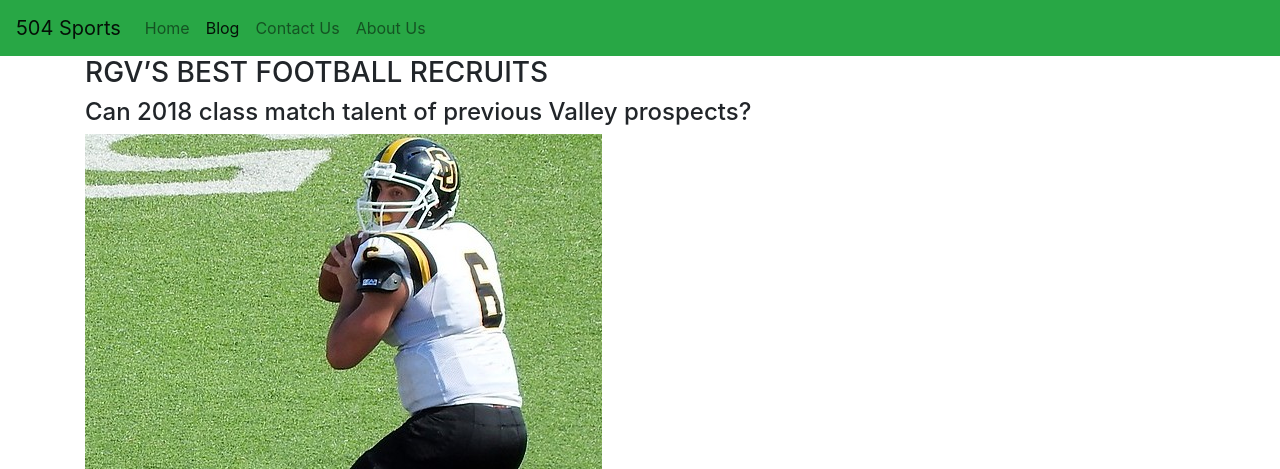
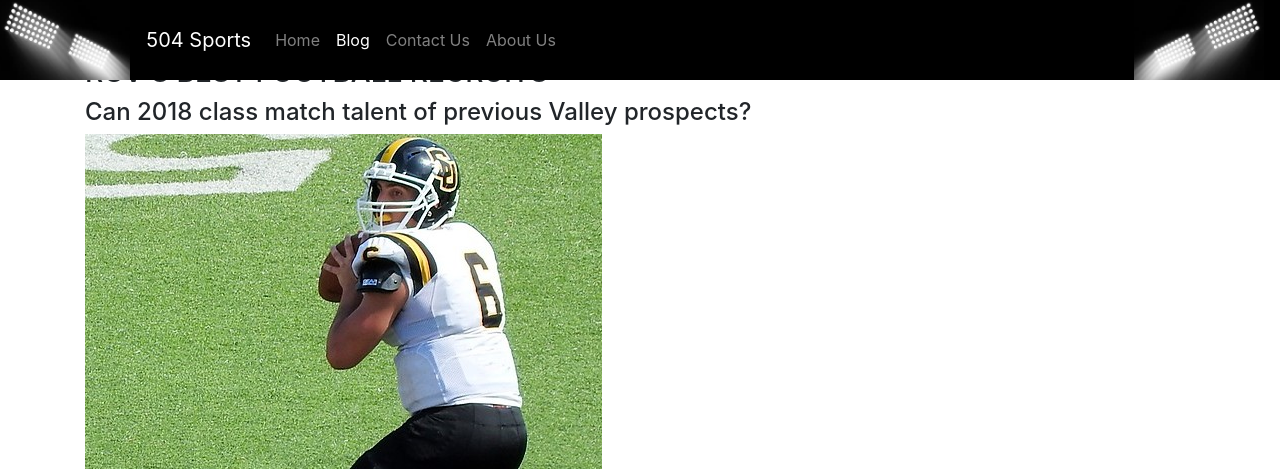
Before and after one commit to TheManOfSteel1/TheSportsGig, a PHP site: page /blog.html in a window 1280 px wide. Shown: the top 469 px of the page. Run offline with PHP 8.4, Linux system fonts and the light colour scheme; some libraries are stand-ins or nearby versions.

Commit message:
added floodlights to navbar

```diff
--- a/TheSportsGig.html
+++ b/TheSportsGig.html
@@ -17,7 +17,7 @@
 </head>
 
 <body>
-    <nav class="navbar navbar-expand-lg navbar-light bg-success">
+    <nav class="navbar navbar-expand-lg navbar-dark">
   <a class="navbar-brand" href="#">504 Sports</a>
   <button class="navbar-toggler" type="button" data-toggle="collapse" data-target="#navbarNav" aria-controls="navbarNav" aria-expanded="false" aria-label="Toggle navigation">
     <span class="navbar-toggler-icon"></span>
@@ -41,6 +41,8 @@
   </div>
 </nav>
     <div class="container">
+
+
         <div class="socialmedia">
 
         <div class="circle circle-twitter"><i class="fab fa-twitter fa-2x"></i></div>
--- a/aboutus.html
+++ b/aboutus.html
@@ -11,7 +11,7 @@
     <title>Hello, world!</title>
   </head>
   <body>
-      <nav class="navbar navbar-expand-lg navbar-light bg-light">
+      <nav class="navbar navbar-expand-lg navbar-dark">
           <a class="navbar-brand" href="#">Navbar</a>
           <button class="navbar-toggler" type="button" data-toggle="collapse" data-target="#navbarNav" aria-controls="navbarNav" aria-expanded="false" aria-label="Toggle navigation">
       <span class="navbar-toggler-icon"></span>
--- a/blog.html
+++ b/blog.html
@@ -9,11 +9,17 @@
     <!-- Bootstrap CSS -->
     <link rel="stylesheet" href="https://maxcdn.bootstrapcdn.com/bootstrap/4.0.0/css/bootstrap.min.css" integrity="sha384-Gn5384xqQ1aoWXA+058RXPxPg6fy4IWvTNh0E263XmFcJlSAwiGgFAW/dAiS6JXm" crossorigin="anonymous">
 
+    <link rel="stylesheet" href="style.css">
+
     <title>Blog</title>
 </head>
 
 <body>
-    <nav class="navbar fixed-top navbar-expand-lg navbar-light bg-success">
+    <nav class="navbar fixed-top navbar-expand-lg navbar-dark m-0 p-0
+    b-0">
+        <a class="navbar-brand p-0">
+           <img id="floodlights"src="floodlightleft.png" alt="">
+        </a>
         <a class="navbar-brand" href="#">504 Sports</a>
         <button class="navbar-toggler" type="button" data-toggle="collapse" data-target="#navbarNav" aria-controls="navbarNav" aria-expanded="false" aria-label="Toggle navigation">
       <span class="navbar-toggler-icon"></span>
@@ -34,6 +40,9 @@
                 </li>
             </ul>
         </div>
+        <a class="navbar-brand p-0">
+           <img id="floodlights"src="floodlightright.png" alt="">
+        </a>
     </nav>
     <div class="container">
         <div class="row">
--- a/contactus.html
+++ b/contactus.html
@@ -14,7 +14,7 @@
 </head>
 
 <body>
-    <nav class="navbar navbar-expand-lg navbar-light bg-success">
+    <nav class="navbar navbar-expand-lg navbar-dark">
         <a class="navbar-brand" href="#">Navbar</a>
         <button class="navbar-toggler" type="button" data-toggle="collapse" data-target="#navbarNav" aria-controls="navbarNav" aria-expanded="false" aria-label="Toggle navigation">
     <span class="navbar-toggler-icon"></span>
--- a/style.css
+++ b/style.css
@@ -40,3 +40,10 @@ background: #209ff8;
 .circle-instagram {
     background: radial-gradient(circle at 33% 100%, #FED373 4%, #F15245 30%, #D92E7F 62%, #9B36B7 85%, #515ECF);
 }
+
+.navbar{
+    background-color: black;
+}
+#floodlights{
+    height: 80px;
+}
```
Also changed, not shown: floodlightleft.png (added), floodlightright.png (added), 1 other file.
